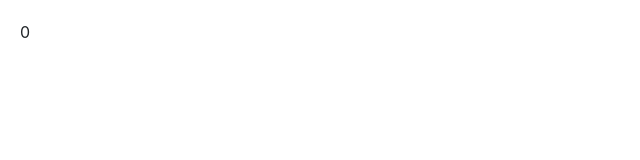
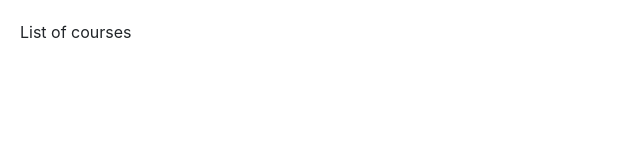
Before and after one commit to kdhruvajyothreddy/angular-assignment2, an Angular app: page / in a window 1280 px wide. Shown: the top 160 px of the page, without its empty margins (0-640 px from the left). Built offline with nearby package versions, Linux system fonts and the light colour scheme.

Commit message:
Using ngIf directive to conditonally show content before Angular 4

```diff
--- a/src/app/app.component.html
+++ b/src/app/app.component.html
@@ -1,8 +1,8 @@
 <link rel="stylesheet" href="https://use.fontawesome.com/releases/v5.7.0/css/all.css" integrity="sha384-lZN37f5QGtY3VHgisS14W3ExzMWZxybE1SJSEsQp9S+oqd12jhcu+A56Ebc1zFSJ" crossorigin="anonymous">
 
-<like
-    [isActive] = "tweet.isActive"
-    [likesCounted] = "tweet.likesCounted"
->
-<!-- Using assigned initial default values to properties "isActive" and "likesCounted" -->
-</like>
+<div *ngIf="courses.length > 0">
+    List of courses
+</div>
+<div *ngIf="courses.length ==0">
+    No courses yet
+</div>
--- a/src/app/app.component.ts
+++ b/src/app/app.component.ts
@@ -6,10 +6,6 @@
   styleUrls: ['./app.component.css']
 })
 export class AppComponent {
-  tweet = { // Created a "tweet" array to assign default initial values to properties used on front end
-    body: "......",
-    isActive: false,
-    likesCounted: 0
-  }
+  courses=[1,2];
 
 }
```
